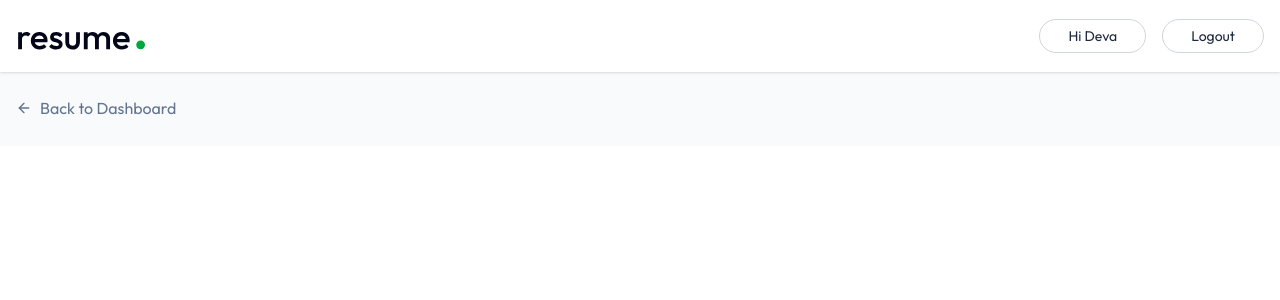
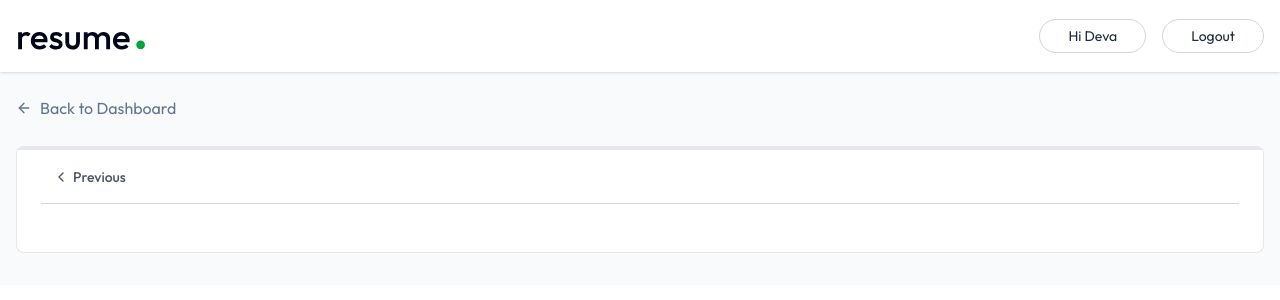
Before and after one commit to yokesh-1/ResuMate_AI, a React (Vite) app in the folder frontend/: page /app/builder/1 in a window 1280 px wide. Shown: the top 300 px of the page. Built offline with nearby package versions, Linux system fonts and the light colour scheme; the HTML template or start-up script is replaced by a standard one.

Commit message:
Add sections to ResumeBuilder.jsx with lefet panel

```diff
--- a/frontend/src/pages/ResumeBuilder.jsx
+++ b/frontend/src/pages/ResumeBuilder.jsx
@@ -1,7 +1,7 @@
 import  { React ,useEffect, useState } from 'react'
 import { Link, useParams } from 'react-router-dom'
 import { dummyResumeData } from '../assets/assets'
-import {ArrowLeftIcon} from 'lucide-react'
+import {ArrowLeftIcon, User ,FileText,Briefcase,GraduationCap, FolderIcon,Sparkles, ChevronLeft } from 'lucide-react'
 const ResumeBuilder = () => {
 
   const {resumeId} =useParams()
@@ -28,6 +28,20 @@
    }
   }
 
+const [activeSectionIndex,setActiveSectionIndex] =useState(0);
+const [removeBackground,setRemoveBackground] =useState(false);
+
+const sections =[
+  { id: "personal", name: "Personal Info", icon: User },
+    { id: "summary", name: "Summary", icon: FileText },
+    { id: "experience", name: "Experience", icon: Briefcase },
+    { id: "education", name: "Education", icon: GraduationCap },
+    { id: "projects", name: "Projects", icon: FolderIcon },
+    { id: "skills", name: "Skills", icon: Sparkles },
+]
+
+const activeSection =sections[activeSectionIndex];
+
   useEffect(()=>{
     loadExistingResume()
   },[])
@@ -41,6 +55,52 @@
           <ArrowLeftIcon className="size-4" /> Back to Dashboard
         </Link>
       </div>
+      <div className='max-w-7xl mx-auto px-4 pb-8'>
+        <div className='rid lg:grid-cols-12 gap-8'>
+          {/* Left panel - Form */}
+          <div className="relative lg:col-span-5 rounded-lg overflow-hidden">
+            <div className="bg-white rounded-lg shadow-sm border border-gray-200 p-6 pt-1" >
+            {/* Progress bar using activeSectionIndex */}
+              <hr className="absolute top-0 left-0 right-0 border-2 border-gray-200" />
+              <hr
+                className="absolute top-0 left-0 h-1 bg-gradient-to-r from-green-500 to-green-600 border-none transition-all duration-2000"
+                style={{
+                  width: `${
+                    (activeSectionIndex * 100) / (sections.length - 1)
+                  }%`,
+                }}
+              />
+
+              {/* Section Navigation */}
+              <div className="flex justify-between items-center mb-6 border-b border-gray-300 py-1">
+              <div className="flex items-center gap-2">
+                {activeSectionIndex !==0 && (
+                  <button
+                  onClick={()=> setActiveSectionIndex((prevIndex)=> Math.max(prevIndex - 1 , 0))}
+                  className="flex items-center gap-1 p-3 rounded-lg text-sm font-medium text-gray-600
+                  hover:bg-gray-50 transition-all" disabled={activeSectionIndex ===0 }>
+                    <ChevronLeft className="size-4" /> Previous
+                  </button>
+                ) }
+
+                  <button
+                  onClick={()=> setActiveSectionIndex((prevIndex)=> Math.min(prevIndex + 1 , sections.length-1 ))}
+                  className={`flex items-center gap-1 p-3 rounded-lg text-sm font-medium text-gray-600
+                    hover:bg-gray-50 transition-all ${ activeSectionIndex === sections.length - 1 && "opacity-50"}`
+                    }  disabled={activeSectionIndex ===0 }>
+                    <ChevronLeft className="size-4" /> Previous
+                  </button>
+
+              </div>
+              <div></div>
+              </div>
+            </div>
+          </div>
+
+          {/* Right panel - Preview */}
+          <div></div>
+        </div>
+      </div>
     </div>
 
   )
```
